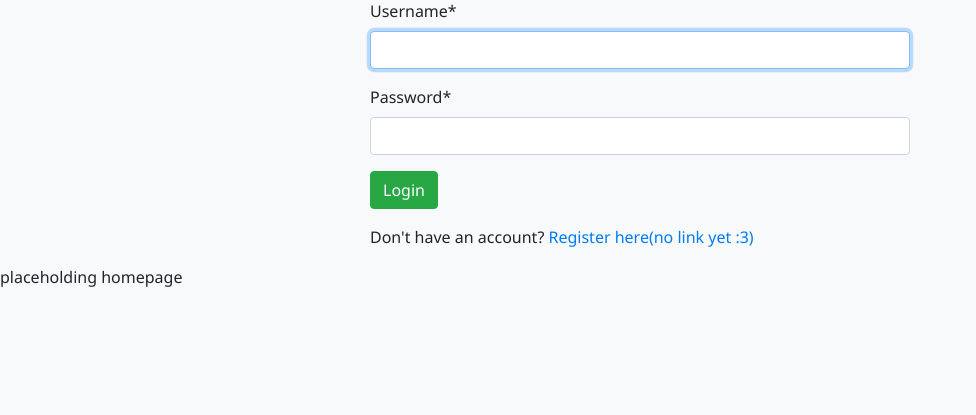
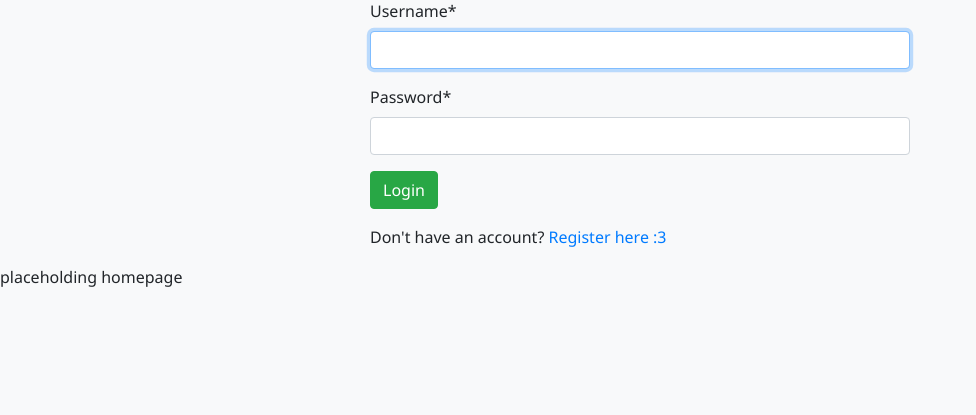
Before and after one commit to BraedynL0530/GoogleDocs, a Django app: page /login/ in a window 1280 px wide. Shown: the part 111-526 px from the top of the page, without its empty margins (0-976 px from the left). Run offline with Django 5.2, Linux system fonts and the light colour scheme; some libraries are stand-ins or nearby versions.

Commit message:
Forgot to link login and registration, decent ui for login and sign up, working, make home ui and more later :3

```diff
--- a/templates/registration/login.html
+++ b/templates/registration/login.html
@@ -15,7 +15,7 @@
                 {{ form|crispy }}
                 <button type="submit" class="btn btn-success">Login</button>
             </form>
-            <p class="mt-3">Don't have an account? <a href="#">Register here(no link yet :3)</a></p>
+            <p class="mt-3">Don't have an account? <a href="/register">Register here :3</a></p>
         </div>
     </div>
 </div>
```
Also changed, not shown: db.sqlite3.
